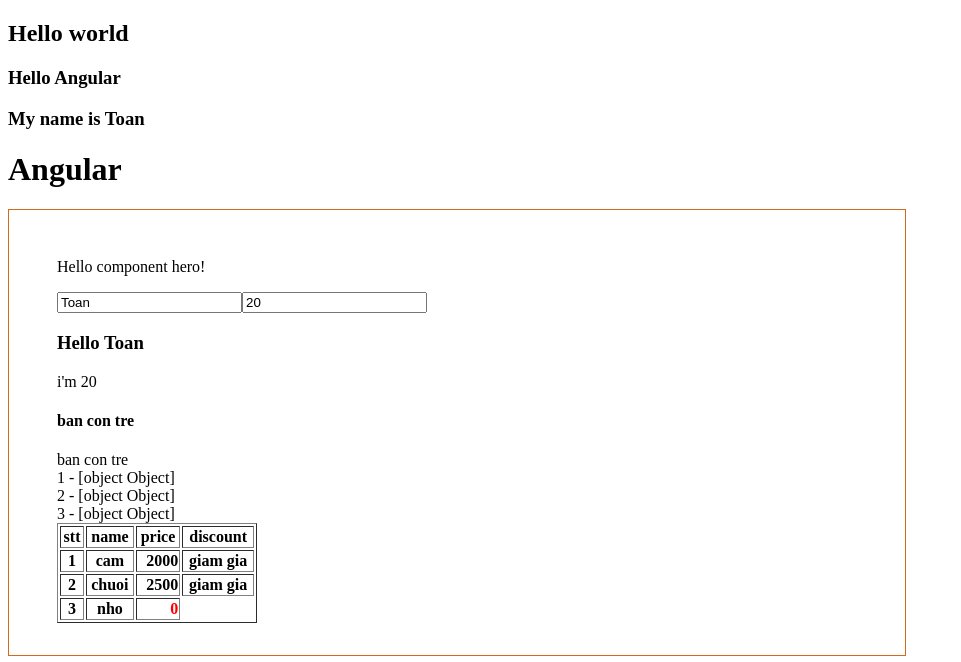
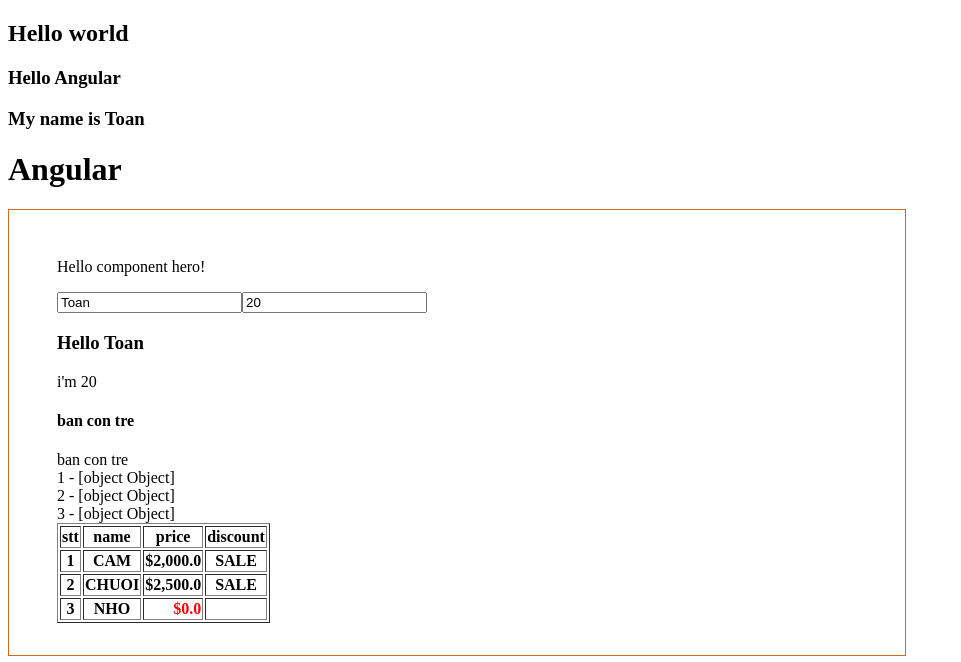
Before and after one commit to nhattoan009/Angular2021, an Angular app: page / in a window 1280 px wide. Shown: the top 662 px of the page, without its empty margins (0-961 px from the left). Built offline with nearby package versions, Linux system fonts and the light colour scheme.

Commit message:
Pipe-basic

```diff
--- a/src/app/app.module.ts
+++ b/src/app/app.module.ts
@@ -4,11 +4,13 @@ import { FormsModule } from '@angular/forms';
 import { AppRoutingModule } from './app-routing.module';
 import { AppComponent } from './app.component';
 import { HeroComponent } from './hero/hero.component';
+import { OnsalePipe } from './onsale.pipe';
 
 @NgModule({
   declarations: [
     AppComponent,
-    HeroComponent
+    HeroComponent,
+    OnsalePipe
   ],
   imports: [
     BrowserModule,
--- a/src/app/hero/hero.component.html
+++ b/src/app/hero/hero.component.html
@@ -29,12 +29,12 @@
         </tr>
         <tr *ngFor="let item of traiCay; let i = index">
             <th>{{i+1}}</th>
-            <th>{{item.name}}</th>
+            <th>{{item.name | uppercase}}</th>
             <th [ngClass]="{giaAm: item.price == 0}" style="text-align: right;">
-                {{item.price}}
+                {{item.price | currency: "USD":"symbol":"1.1"}}
             </th>
-            <th *ngIf="item.discount">
-                giam gia
+            <th>
+                {{item.discount | onsale | uppercase}}
             </th>
         </tr>
     </table>
--- /dev/null
+++ b/src/app/onsale.pipe.ts
@@ -0,0 +1,16 @@
+import { Pipe, PipeTransform } from '@angular/core';
+
+@Pipe({
+  name: 'onsale'
+})
+export class OnsalePipe implements PipeTransform {
+
+  transform(value: unknown, ...args: unknown[]): string {
+    console.log('my pipe ', value);
+    if (value) {
+      return 'sale';
+    }
+    return '';
+  }
+
+}
```
Also changed, not shown: 1 other file (tests, documents, lock files or other folders).
